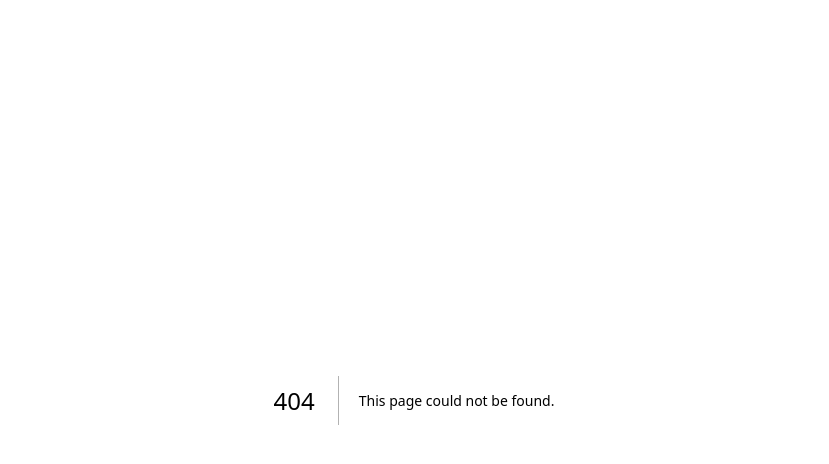
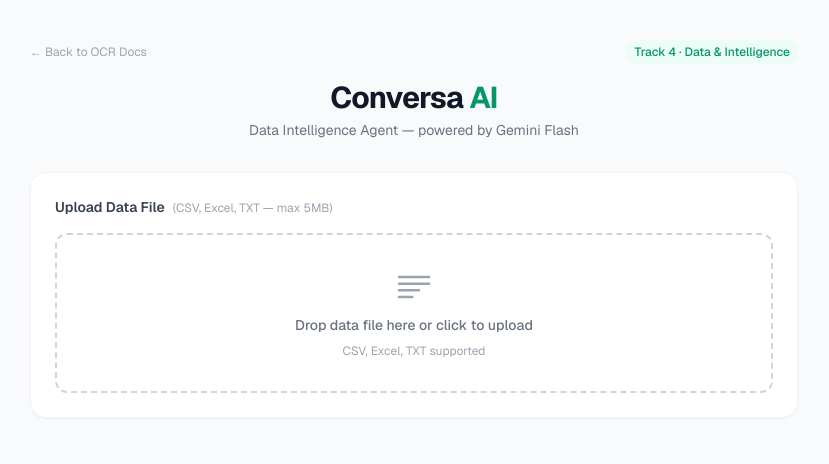
Before and after one commit to jefribulomakassar/conversa-ocr-docs, a Next.js app: page /data-intelligence in a window 1280 px wide. Before the commit this address had no page. Shown: the top 464 px of the page, without its empty margins (226-1055 px from the left). Built offline with nearby package versions, Linux system fonts and the light colour scheme.

Commit message:
Create page.tsx

```diff
--- /dev/null
+++ b/app/data-intelligence/page.tsx
@@ -0,0 +1,37 @@
+"use client";
+
+import Link from "next/link";
+import DataAnalyst from "@/app/components/DataAnalyst";
+
+export default function DataIntelligencePage() {
+  return (
+    <main className="min-h-screen bg-gray-50 flex flex-col items-center px-4 py-10">
+      {/* Header */}
+      <div className="w-full max-w-3xl mb-8">
+        <div className="flex items-center justify-between mb-2">
+          <Link
+            href="/"
+            className="text-xs text-gray-400 hover:text-gray-600 transition flex items-center gap-1"
+          >
+            ← Back to OCR Docs
+          </Link>
+          <span className="text-xs px-2 py-1 bg-emerald-50 text-emerald-600 rounded-full font-medium">
+            Track 4 · Data & Intelligence
+          </span>
+        </div>
+        <div className="text-center mt-4">
+          <h1 className="text-3xl font-bold text-gray-900 tracking-tight">
+            Conversa <span className="text-emerald-600">AI</span>
+          </h1>
+          <p className="text-sm text-gray-500 mt-1">
+            Data Intelligence Agent — powered by Gemini Flash
+          </p>
+        </div>
+      </div>
+
+      <div className="w-full max-w-3xl">
+        <DataAnalyst />
+      </div>
+    </main>
+  );
+}
```
